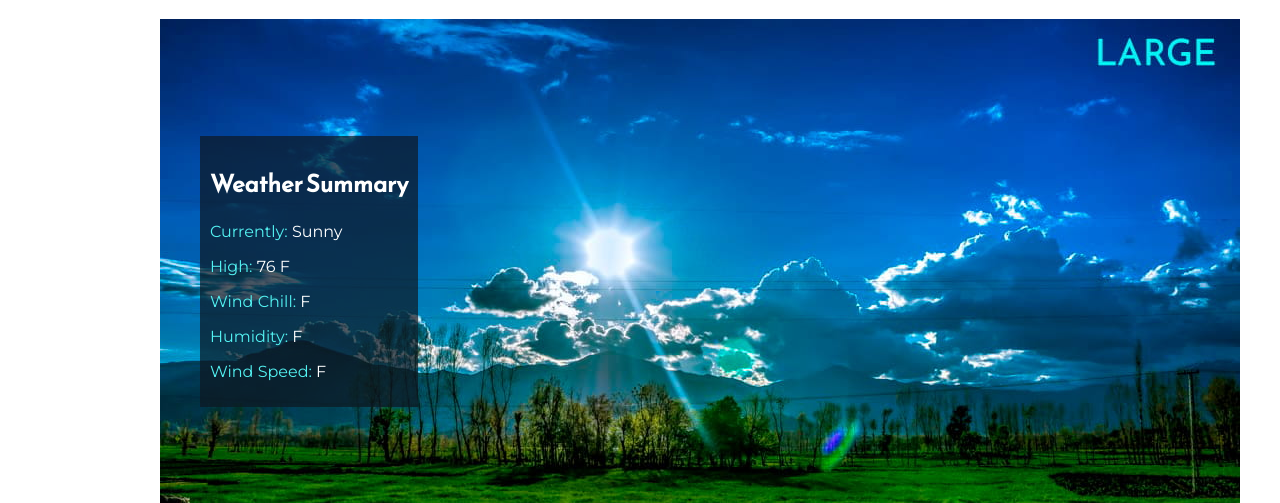
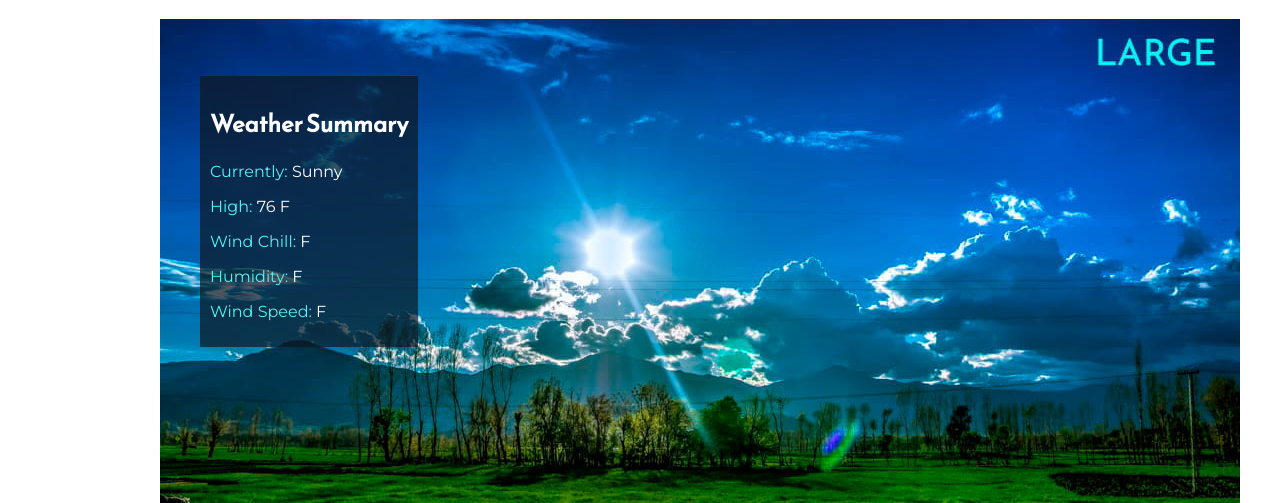
Before and after one commit to jolmateu/jolmateu.github.io, a plain HTML site: page weather/preston.html in a window 1280 px wide. Shown: the part 297-800 px from the top of the page. Drawn offline with Linux system fonts and the light colour scheme.

```diff
--- a/weather/css/large.css
+++ b/weather/css/large.css
@@ -36,7 +36,7 @@
         position: absolute;
         background: rgba(13, 24, 33, .7);
         padding: 10px;
-        bottom: 140px;
+        bottom: 200px;
         left: 40px;
         color: #54f2f2 ;
     }
```
